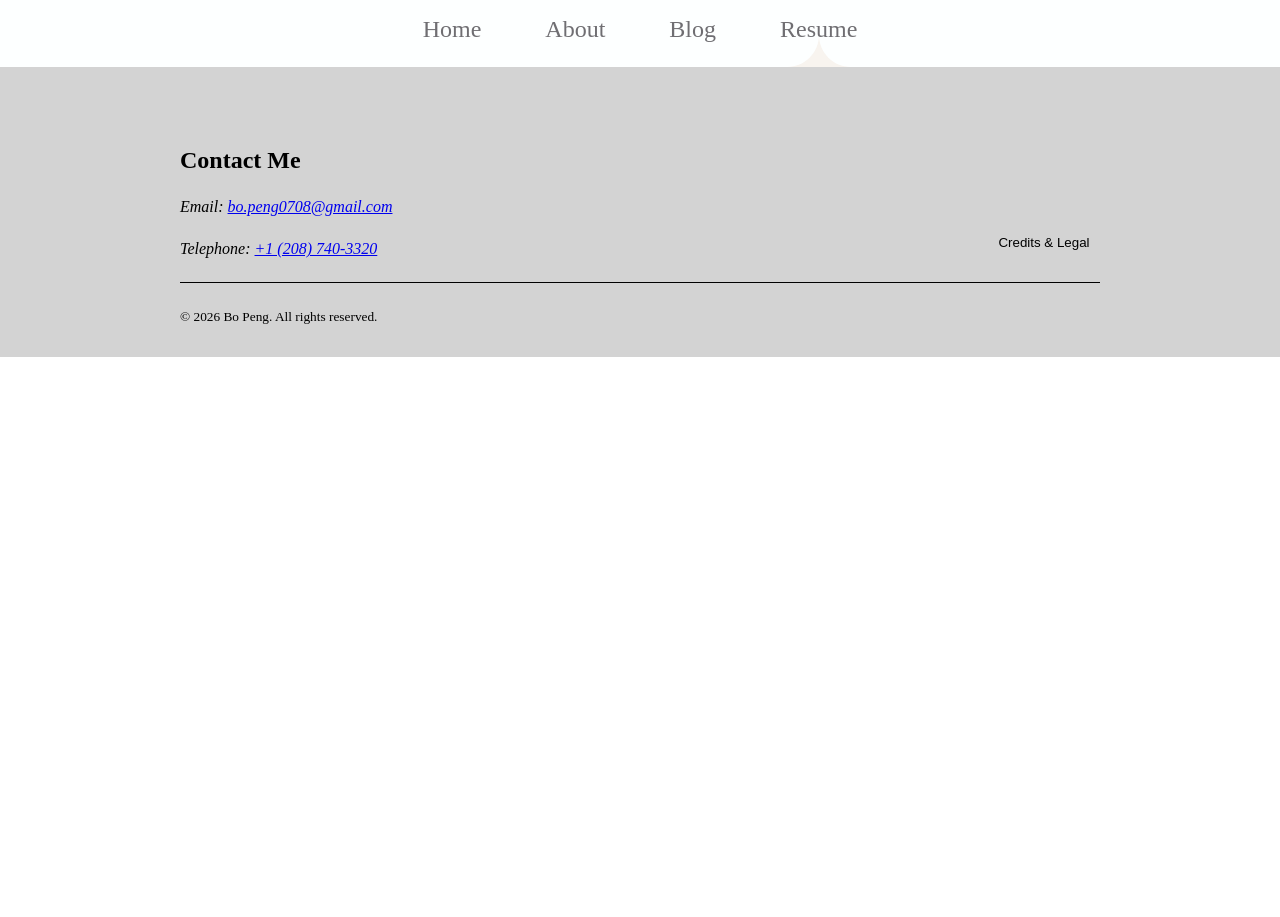
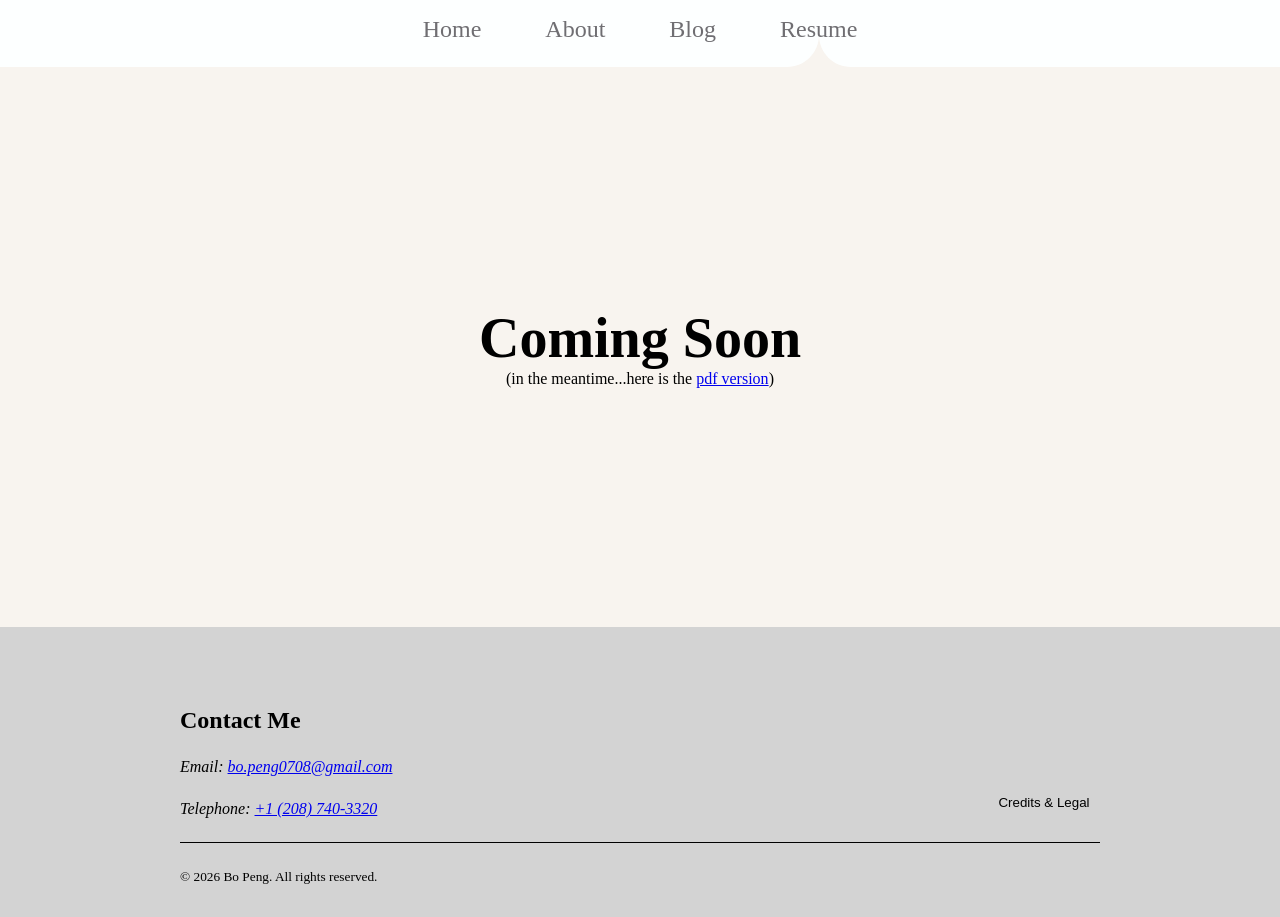
Before and after one commit to BPeng21/bo-site, a React (Vite) app: page /resume in a window 1280 px wide. Shown: the top 917 px of the page. Before the commit the page ends 800 px from the top, so only its background shows below. Built offline with nearby package versions, Linux system fonts and the light colour scheme; a web font is replaced by a local one.

Commit message:
create work-in-progress resume page

```diff
--- /dev/null
+++ b/src/pages/resume/ResumePage.css
@@ -0,0 +1,11 @@
+.site-resume {
+  display: flex;
+  flex-direction: column;
+  justify-content: center;
+  height: 35rem;
+  text-align: center;
+}
+
+.status-notice {
+  font-size: var(--size-header-1);
+}
--- a/src/pages/resume/ResumePage.tsx
+++ b/src/pages/resume/ResumePage.tsx
@@ -1,5 +1,12 @@
+import './ResumePage.css'
+
 function ResumePage() {
-  return <div></div>;
+  return (
+    <main className="site-resume">
+      <h1 className="status-notice">Coming Soon</h1>
+      <p>(in the meantime...here is the <a href="/my-resume.pdf" target="_blank">pdf version</a>)</p>
+    </main>
+  );
 }
 
 export default ResumePage;
```
Also changed, not shown: 1 other file (tests, documents, lock files or other folders).
